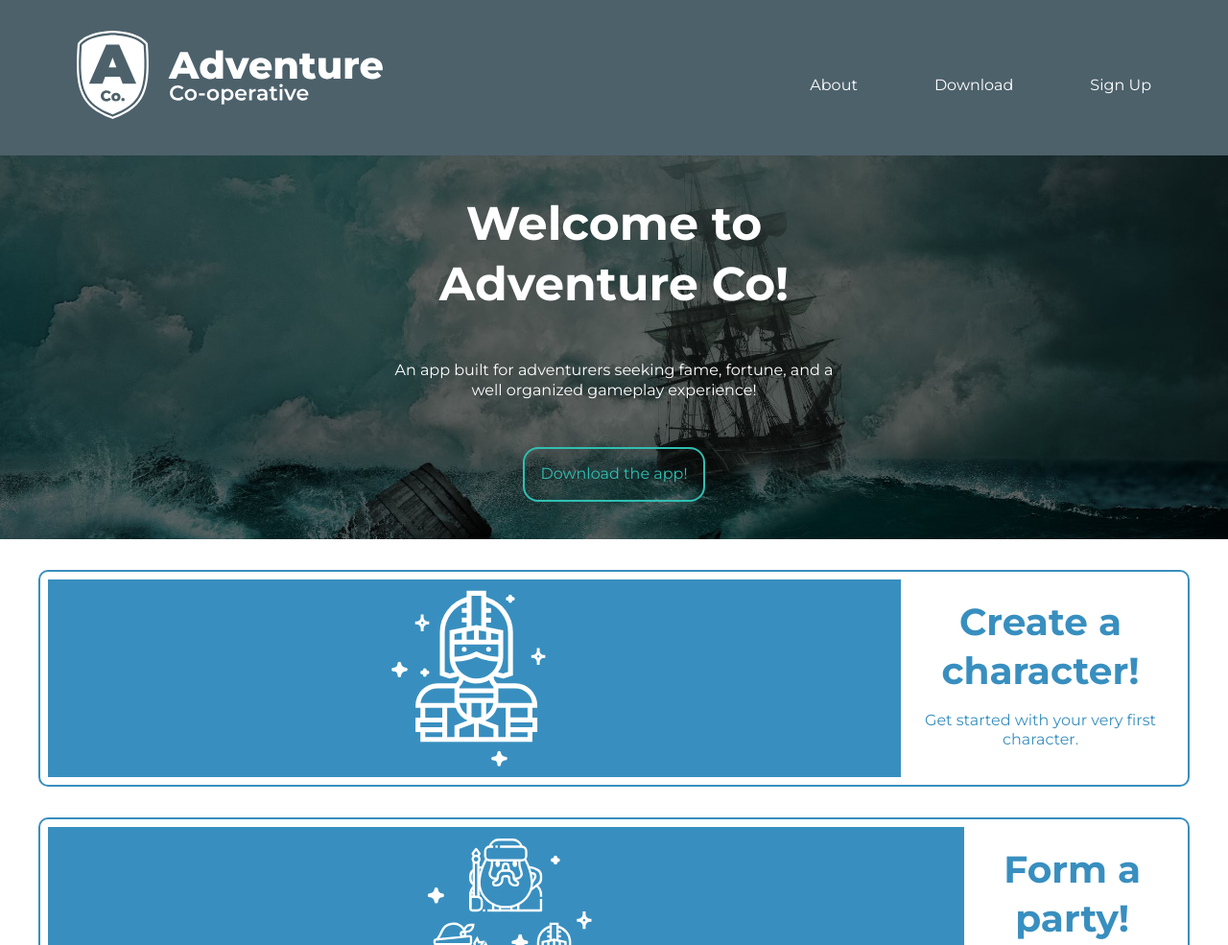
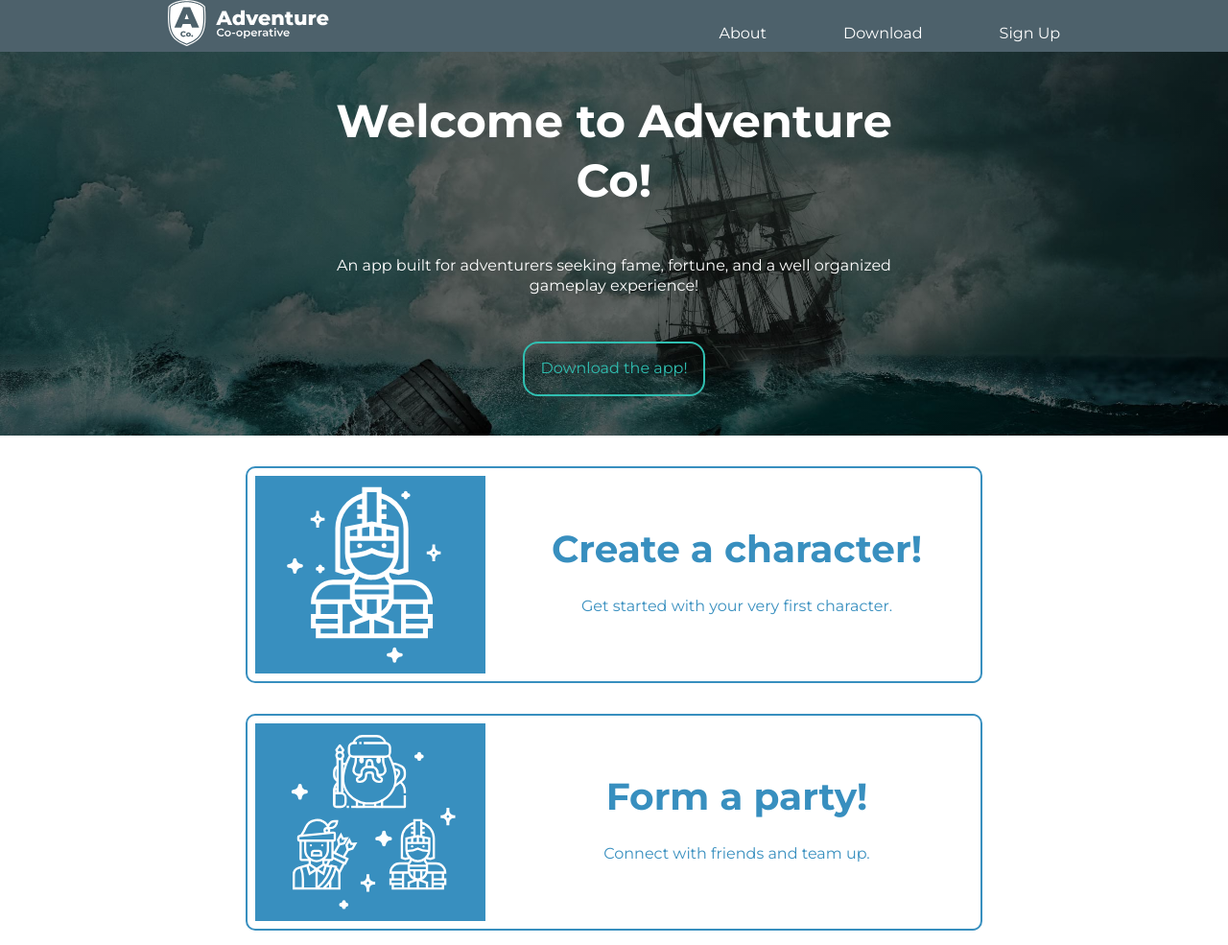
Before and after one commit to JasperSun6/applied-design-fix, a plain HTML site: page index.html in a window 1280 px wide. Shown: the top 985 px of the page at 96% size. Drawn offline with Linux system fonts and the light colour scheme.

Commit message:
update css file

```diff
--- a/css/main.css
+++ b/css/main.css
@@ -42,11 +42,12 @@ body {
 img {
   max-width: 100%;
 }
-
+/* base container */
 .container {
   margin: 0;
   padding: 0 1rem;
 }
+
 /* type hierarchy */
 h1 {
   font-size: 1.802rem;
@@ -73,15 +74,15 @@ small,
   font-size: 0.889rem;
 }
 
-/* - - - - - - - - - - Navbar - - - - - - - - - - */
+/* - - - - - - Navbar - - - - - - */
 
-.navbar {
+.navbar .container {
+  padding: 2rem 1rem;
   background-color: #4d616b;
-  padding: 2rem 1rem;
 }
 
 .navbar .logo {
-  max-width: 20rem;
+  max-width: 15rem;
 }
 
 .nav ul {
@@ -99,7 +100,12 @@ small,
   text-decoration: none;
 }
 
-/* - - - - - - - - - - Main - - - - - - - - - - */
+.nav a:hover,
+:focus {
+  color: #d86358;
+}
+
+/* - - - - - - Main - - - - - - */
 
 /* hero banner section */
 .hero {
@@ -129,7 +135,7 @@ small,
   padding-bottom: 2rem;
 }
 
-/* base button layout */
+/* base button */
 .btn {
   display: flex;
   text-decoration: none;
@@ -139,22 +145,19 @@ small,
   padding: 1rem;
 }
 
-.btn:hover,
-:focus {
+.btn:hover {
+  color: #fff;
   background-color: #30bfb1;
-  color: #fff;
 }
 
 /* cards section */
-.cards {
-  padding: 2rem 0 0 0;
-  margin: 0 1.5rem;
-}
 
 .cards .container {
   display: flex;
   flex-direction: column;
   justify-content: center;
+  padding: 2rem 0 0 0;
+  margin: 0 2rem;
 }
 
 .card {
@@ -187,7 +190,7 @@ p {
 /* about section */
 .about {
   text-align: center;
-  background-color: #6fa196;
+  background-color: #9cb9a7;
 }
 
 .about-content {
@@ -203,8 +206,16 @@ p {
   display: inline-block;
   align-items: center;
   padding: 1rem 2rem;
+  color: #0b3d46;
+  border: 2px solid #0b3d46;
 }
 
+.about-content .btn:hover {
+  color: #fff;
+  background-color: #0b3d46;
+}
+
+/* about section - image  */
 .img-wrap {
   display: block;
   margin: 0 auto;
@@ -222,11 +233,11 @@ p {
   display: flex;
   flex-direction: row;
   align-items: center;
-  justify-content: space-around;
+  justify-content: space-evenly;
   gap: 1.5rem;
-  list-style-type: none;
   margin: 0;
   padding: 1rem 0;
+  list-style-type: none;
 }
 
 .footer .logo {
@@ -244,16 +255,16 @@ small {
 /* nav footer */
 .footer > .container {
   padding: 2rem 1rem;
-  background-color: #4d7285;
+  background-color: #5b8c88;
 }
 
 /* sub footer */
 .sub-footer {
   padding: 2rem 1rem;
-  background-color: #4d616b;
+  background-color: #4d7285;
 }
 
-/* mid-screen size 600px */
+/* - - - - - mid-screen 600px - - - - - */
 @media only screen and (min-width: 37.5em) {
   /* type hierarchy */
   h1 {
@@ -281,37 +292,57 @@ small {
   .text_small {
     font-size: 0.833rem;
   }
-  /* - - - - - - - - - - Navbar - - - - - - - - - - */
-
+  /* - - - - - - Navbar - - - - - - */
   .navbar .container {
     display: flex;
     flex-direction: row;
-    justify-content: space-between;
+    justify-content: space-evenly;
     align-items: center;
     padding: 0;
-    gap: 1rem;
-  }
-  .nav ul {
-    gap: 1rem;
   }
 
-  /* - - - - - - - - - - Main - - - - - - - - - - */
+  .navbar {
+    position: sticky;
+    top: 0;
+  }
 
-  .hero-content {
-    max-width: 30em;
+  .nav ul {
+    gap: 2rem;
+  }
+
+  .navbar img {
+    max-width: 70%;
+  }
+
+  /* - - - - - - Main - - - - - - */
+  /* card section */
+  .cards {
+    display: flex;
+    justify-content: center;
+    align-items: center;
+  }
+
+  .card-content {
+    padding-left: 1rem;
+    display: flex;
+    flex-direction: column;
+    justify-content: center;
+    align-items: center;
+    flex-grow: 1;
   }
 
   .card {
+    max-width: 100%;
     display: flex;
     flex-direction: row;
-    max-width: 100%;
   }
 
-  .card-img img {
-    justify-content: center;
-    max-width: unset;
+  .card-img {
+    max-width: 15rem;
+    flex-grow: 1;
   }
 
+  /* about section */
   .about .container {
     display: flex;
     padding: 2rem;
@@ -326,12 +357,13 @@ small {
 
   .about .about-content {
     width: 66.6666%;
+    max-width: 40rem;
     display: flex;
     flex-direction: column;
     justify-content: center;
   }
 
-  /* - - - - - - - - - - Footer - - - - - - - - - - */
+  /* - - - - - - Footer - - - - - - */
   .footer > .container {
     display: flex;
     flex-direction: row;
@@ -347,12 +379,12 @@ small {
     gap: 1rem;
   }
 }
-/* large-screen size 900px */
-@media only screen and (min-width: 60em) {
+
+/* - - - - - large-screen 900px - - - - - */
+@media only screen and (min-width: 62.5em) {
   /* type hierarchy */
   h1 {
-    margin-top: 0;
-    font-size: 3.052rem;
+    font-size: 2.986rem;
   }
 
   h2 {
@@ -360,36 +392,51 @@ small {
   }
 
   h3 {
-    font-size: 1.953rem;
+    font-size: 2.074rem;
   }
 
   h4 {
-    font-size: 1.563rem;
+    font-size: 1.728rem;
   }
 
   h5 {
-    font-size: 1.25rem;
+    font-size: 1.44rem;
   }
 
   small,
   .text_small {
-    font-size: 0.8rem;
+    font-size: 0.833rem;
   }
-  /* - - - - - - - - - - Navbar - - - - - - - - - - */
 
+  /* - - - - - - NavBar - - - - - - */
   .navbar .container {
-    padding: 0 4rem;
-    gap: 1rem;
+    gap: 10rem;
   }
 
   .nav ul {
     gap: 5rem;
   }
 
-  /* - - - - - - - - - - Main - - - - - - - - - - */
+  /* - - - - - - Main - - - - - - */
   .hero-content {
-    max-width: 30em;
+    max-width: 40rem;
   }
 
-  /* - - - - - - - - - - Footer - - - - - - - - - - */
+  .cards .container {
+    margin: 0 1rem;
+    width: 60%;
+  }
+
+  .card-content {
+    flex-grow: 1;
+  }
+
+  /* - - - - - - Footer - - - - - - */
+  .nav-footer ul {
+    gap: 4rem;
+  }
+
+  .sub-footer ul {
+    gap: 5rem;
+  }
 }
```
